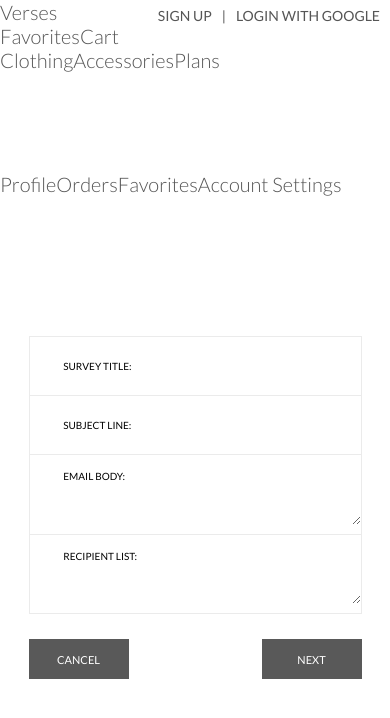
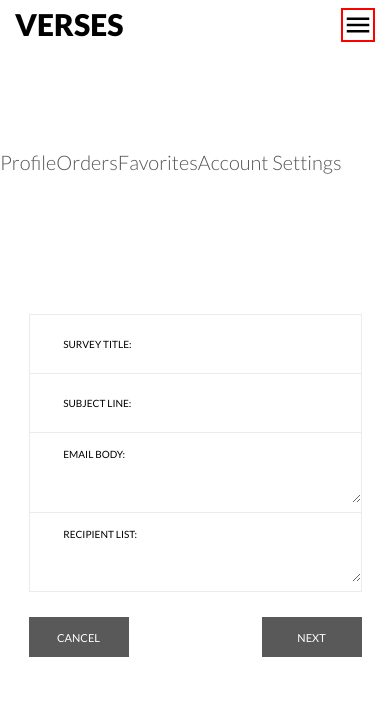
Before and after one commit to mayalexandera/mern-verses, a React (Create React App) app in the folder client/: page /surveys/new in a window 390 px wide. Shown: the top 718 px of the page. Built offline with nearby package versions, Linux system fonts and the light colour scheme; no server answers.

Commit message:
verify webhook response

```diff
--- a/client/public/index.html
+++ b/client/public/index.html
@@ -3,6 +3,7 @@
   <head>
     <meta charset="utf-8" />
     <link rel="icon" href="%PUBLIC_URL%/favicon.ico" />
+    <link href="https://fonts.googleapis.com/icon?family=Material+Icons" rel="stylesheet">
     <meta name="viewport" content="width=device-width, initial-scale=1" />
     <meta name="theme-color" content="#000000" />
     <meta
--- a/client/src/components/AuthBanner/AuthBanner.css
+++ b/client/src/components/AuthBanner/AuthBanner.css
@@ -4,7 +4,7 @@
   flex-direction: row-reverse;
   position: fixed;
   align-items: center;
-  /* background-color: rgb(246, 246, 246); */
+  background-color: rgb(246, 246, 246);
   color: #555;
   width: 100%;
   height: 30px;
@@ -17,3 +17,13 @@
   margin-left: 10px;
   margin-right: 10px;
 }
+
+@media screen and (max-width: 425px) {
+  .member-banner-wrapper {
+    visibility: hidden;
+  }
+
+  .right-menu {
+    visibility: hidden;
+  }
+}
--- a/client/src/components/Header/Header.css
+++ b/client/src/components/Header/Header.css
@@ -2,7 +2,6 @@
   .nav-wrapper,
   .center-menu,
   .main-menu {
-
     width: 100%;
     /* background-color: #fff; */
     position: fixed;
@@ -41,7 +40,7 @@
     font-size: 80%;
   }
 
-  .left-menu,
+  .logo-wrapper,
   .right-menu,
   .center-menu > .nav-button {
     margin: auto 0;
@@ -73,4 +72,81 @@
     font-weight: 900;
     font-size: 200%;
   }
+
+  .small-menu-icon, .small-dropdown-menu {
+    visibility: hidden;
+  }
 }
+
+@media screen and (max-width: 425px) {
+  .nav-logo  {
+    font-weight: 900;
+    font-family: 'Lato';
+    color: black;
+    text-transform: uppercase;
+    font-size: 30px;
+  }
+
+  .small-menu-icon > i {
+    font-size: 30px;
+  }
+
+
+  .center-menu, .right-menu {
+    visibility: hidden;
+    width: 0px;
+  }
+
+  .main-menu {
+    width: 100%;
+    padding-left: 15px;
+    padding-right: 15px;
+    justify-content: space-between;
+    align-items: center;
+    display: flex;
+    height: 50px;
+    background-color: transparent;
+  }
+
+  .nav-wrapper {
+    height: 50px;
+    align-items: center;
+  }
+
+  .dropdown-container {
+    /* border: 1px solid red; */
+
+    display: inline-flex;
+    align-items: center;
+  }
+
+  .small-menu-icon {
+    display: inline-flex;
+    align-items: center;
+    border: 1px solid red;
+  }
+
+    .small-menu-icon > i {
+    border: 1px solid red;
+  }
+
+  .logo-wrapper {
+    padding-top: 6px;
+    display: inline-flex;
+    justify-content: center;
+  }
+
+  .small-dropdown-menu {
+    height: 0px;
+    width: 0px;
+    color: blue;
+    visibility: hidden;
+  }
+
+  .small-dropdown-menu:hover {
+    height: 100px;
+    width: 30px;
+    visibility: visible;
+  }
+
+}
--- a/client/src/components/Header/Header.js
+++ b/client/src/components/Header/Header.js
@@ -10,7 +10,7 @@ class Header extends Component {
     return (
       <nav className='main-menu'>
         <div className='nav-wrapper'>
-          <ul className='left-menu'>
+          <ul className='logo-wrapper'>
             <NavLink className='nav-logo' to='/'>
               Verses
             </NavLink>
@@ -37,6 +37,13 @@ class Header extends Component {
           </NavLink>
         </ul>
         <div />
+
+        <div className='dropdown-container'>
+          <div className='small-menu-icon'>
+            <i class='material-icons'>menu</i>
+          </div>
+          <div className='small-dropdown-menu'>hi</div>
+        </div>
       </nav>
     );
   }
--- a/client/src/components/Landing/Landing.css
+++ b/client/src/components/Landing/Landing.css
@@ -2,3 +2,10 @@
   text-align: center;
   padding-top: 120px;
 }
+
+
+@media screen and (max-width: 425px) {
+  .landing-container {
+    padding-top: 20px;
+  }
+}
--- a/client/src/components/surveys/Survey.css
+++ b/client/src/components/surveys/Survey.css
@@ -57,7 +57,7 @@
 .survey-field-row > input,
 .survey-review-value
  {
-  font-family: "Century Gothic";
+  font-family: "Courier";
   width: 85%;
   border: none;
   font-size: 100%;
@@ -102,11 +102,12 @@
   display: flex;
   justify-content: center;
   align-items: center;
+  text-align: center;
   border: none;
   cursor: pointer;
   text-transform: uppercase;
   min-width: 100px;
-  max-width: 120px;
+  max-width: 150px;
   height: 10vh;
   max-height: 40px;
   color: #fff;
```
Also changed, not shown: 2 other files (tests, documents, lock files or other folders).
